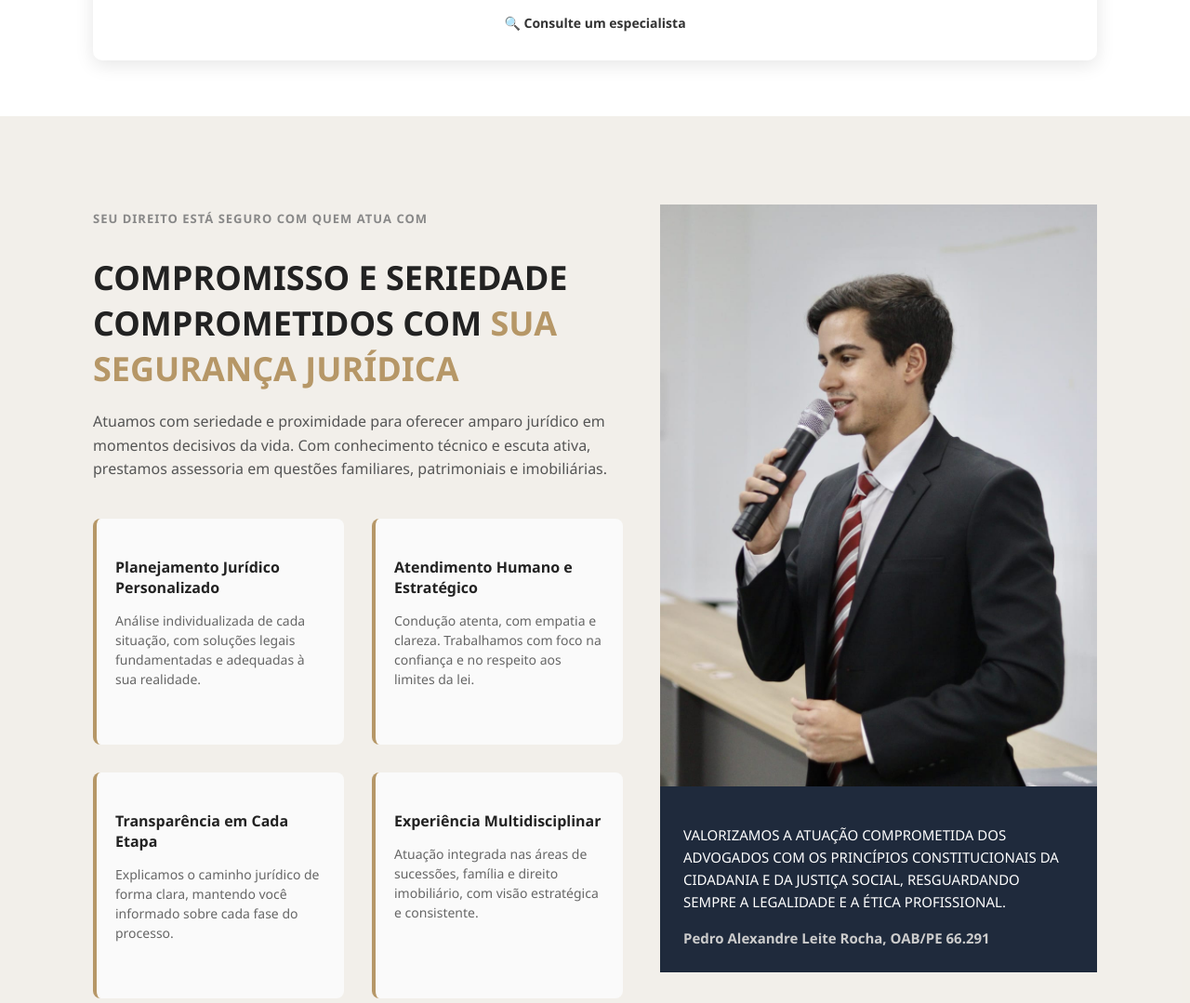
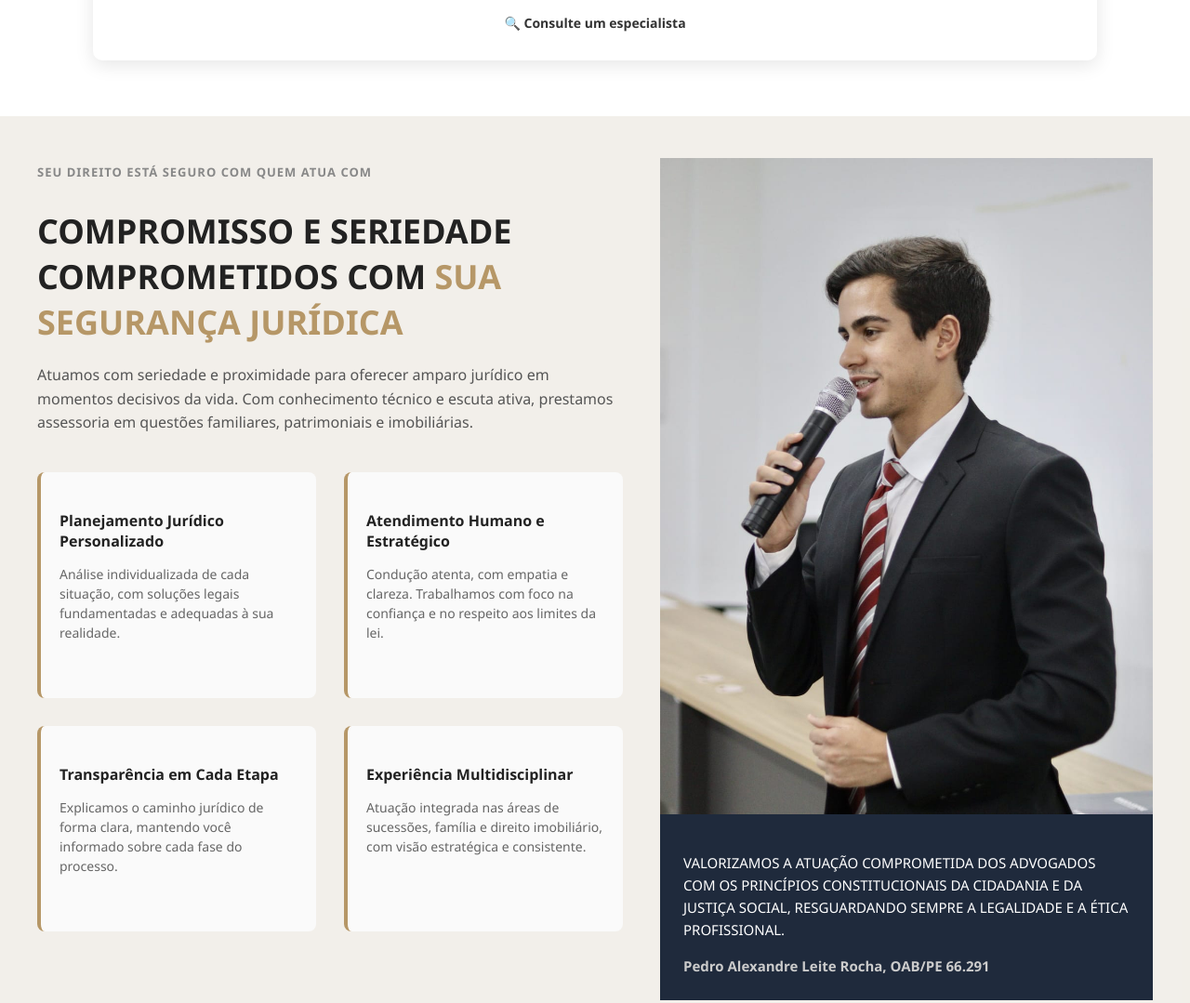
Before and after one commit to Bielfla27/Pedro_site_2, a plain HTML site: page index.html in a window 1280 px wide. Shown: the part 1194-2273 px from the top of the page at 93% size. Drawn offline with Linux system fonts and the light colour scheme.

Commit message:
Ajuste na responsividade do section no mobile

```diff
--- a/css/steyle.css
+++ b/css/steyle.css
@@ -184,7 +184,7 @@
  }
 
  .commitment-section {
-     padding: 80px 100px;
+     padding: 30px 40px;
      background-color: #fefefe;
  }
 
@@ -286,9 +286,6 @@
  /* Responsivo */
 
  @media (max-width: 1024px) {
-     .commitment-section {
-         padding: 60px 50px;
-     }
      .commitment-text h2 {
          font-size: 30px;
      }
@@ -438,7 +435,6 @@
  }
 
  .commitment-section {
-     padding: 80px 100px;
      background-color: rgba(236, 226, 209, 0.3);
      /* Bege claro com transparência */
  }
```
